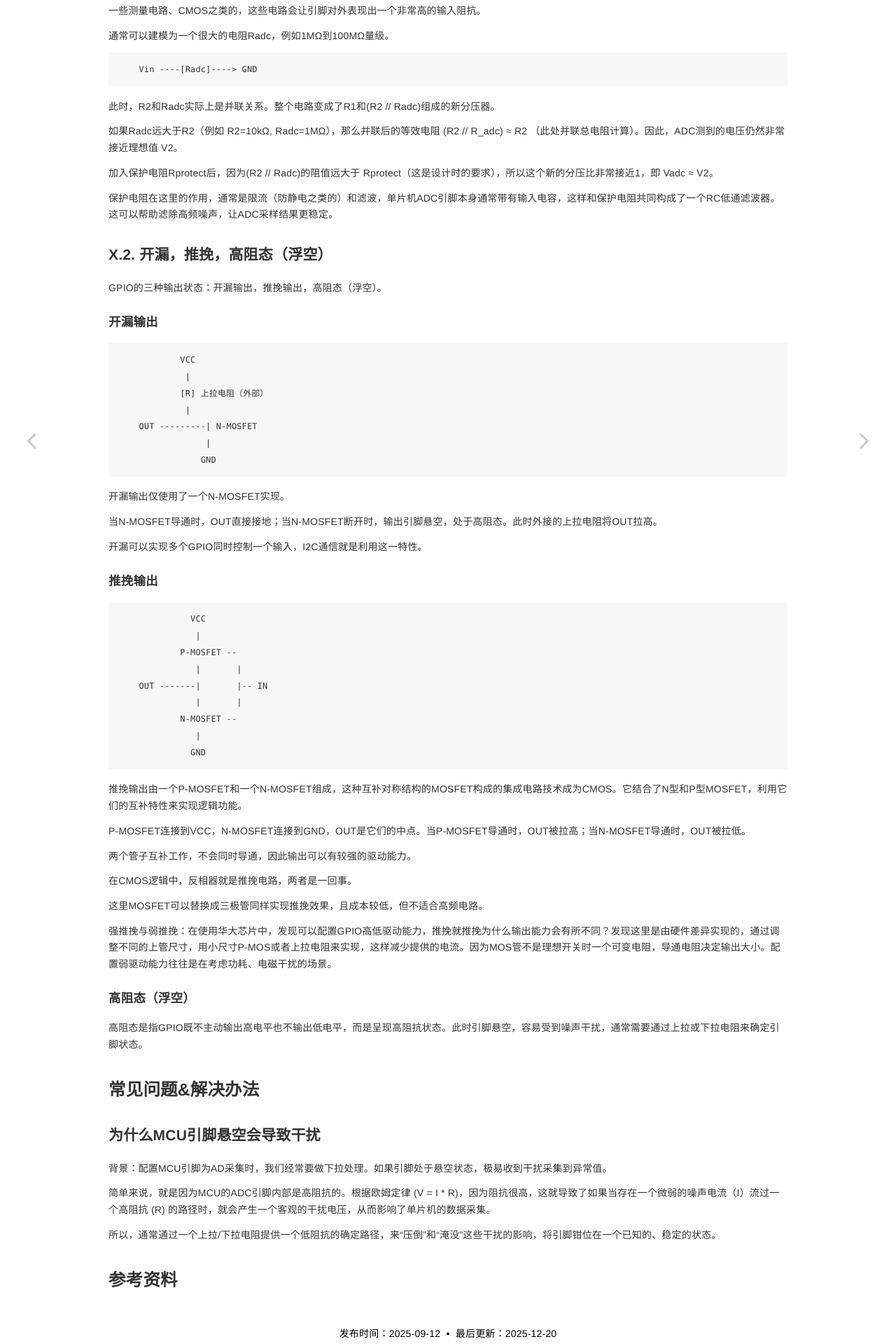
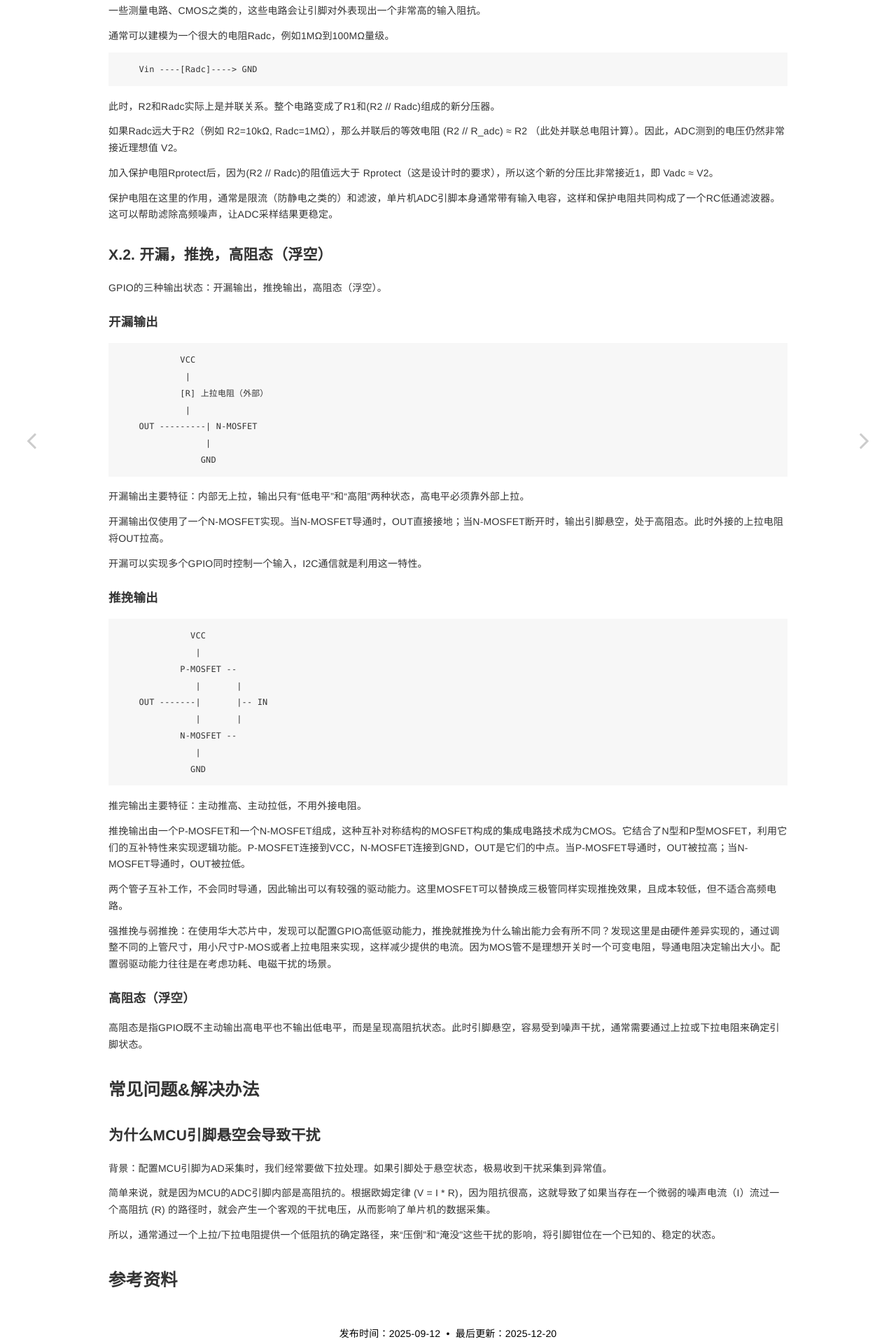
Before and after one commit to YooyoJin/yooyojin.github.io, a Jekyll site: the page built from _posts/2025-09-12-circuit_basics.md, in a window 1280 px wide. Shown: the part 762-2682 px from the top of the page at 70% size. Built offline with Jekyll 4.4.1, drawn with Linux system fonts in a browser that asks for light colours.

Commit message:
<fix> 修复文章中部分错误内容

````diff
--- a/_posts/2025-09-12-circuit_basics.md
+++ b/_posts/2025-09-12-circuit_basics.md
@@ -65,10 +65,9 @@ GPIO的三种输出状态：开漏输出，推挽输出，高阻态（浮空）
                  |
                 GND
 ```
+开漏输出主要特征：内部无上拉，输出只有“低电平”和“高阻”两种状态，高电平必须靠外部上拉。
 
-开漏输出仅使用了一个N-MOSFET实现。
-
-当N-MOSFET导通时，OUT直接接地；当N-MOSFET断开时，输出引脚悬空，处于高阻态。此时外接的上拉电阻将OUT拉高。
+开漏输出仅使用了一个N-MOSFET实现。当N-MOSFET导通时，OUT直接接地；当N-MOSFET断开时，输出引脚悬空，处于高阻态。此时外接的上拉电阻将OUT拉高。
 
 开漏可以实现多个GPIO同时控制一个输入，I2C通信就是利用这一特性。
 
@@ -86,22 +85,17 @@ GPIO的三种输出状态：开漏输出，推挽输出，高阻态（浮空）
               GND
 ```
 
-推挽输出由一个P-MOSFET和一个N-MOSFET组成，这种互补对称结构的MOSFET构成的集成电路技术成为CMOS。它结合了N型和P型MOSFET，利用它们的互补特性来实现逻辑功能。
+推完输出主要特征：主动推高、主动拉低，不用外接电阻。
 
-P-MOSFET连接到VCC，N-MOSFET连接到GND，OUT是它们的中点。当P-MOSFET导通时，OUT被拉高；当N-MOSFET导通时，OUT被拉低。
+推挽输出由一个P-MOSFET和一个N-MOSFET组成，这种互补对称结构的MOSFET构成的集成电路技术成为CMOS。它结合了N型和P型MOSFET，利用它们的互补特性来实现逻辑功能。P-MOSFET连接到VCC，N-MOSFET连接到GND，OUT是它们的中点。当P-MOSFET导通时，OUT被拉高；当N-MOSFET导通时，OUT被拉低。
 
-两个管子互补工作，不会同时导通，因此输出可以有较强的驱动能力。
-
-在CMOS逻辑中，反相器就是推挽电路，两者是一回事。
-
-这里MOSFET可以替换成三极管同样实现推挽效果，且成本较低，但不适合高频电路。
+两个管子互补工作，不会同时导通，因此输出可以有较强的驱动能力。这里MOSFET可以替换成三极管同样实现推挽效果，且成本较低，但不适合高频电路。
 
 强推挽与弱推挽：在使用华大芯片中，发现可以配置GPIO高低驱动能力，推挽就推挽为什么输出能力会有所不同？发现这里是由硬件差异实现的，通过调整不同的上管尺寸，用小尺寸P-MOS或者上拉电阻来实现，这样减少提供的电流。因为MOS管不是理想开关时一个可变电阻，导通电阻决定输出大小。配置弱驱动能力往往是在考虑功耗、电磁干扰的场景。
 
 #### 高阻态（浮空）
 
 高阻态是指GPIO既不主动输出高电平也不输出低电平，而是呈现高阻抗状态。此时引脚悬空，容易受到噪声干扰，通常需要通过上拉或下拉电阻来确定引脚状态。
-
 
 ## 常见问题&解决办法
 
````
Also changed, not shown: _pages/about.md (+1 -1 lines), _posts/2025-04-27-modbus_tool.md (+8 -3 lines), _posts/2025-11-18-mppt_basics.md (+1 -62 lines), _posts/2026-04-09-c2000_setup.md (+2 -2 lines).
